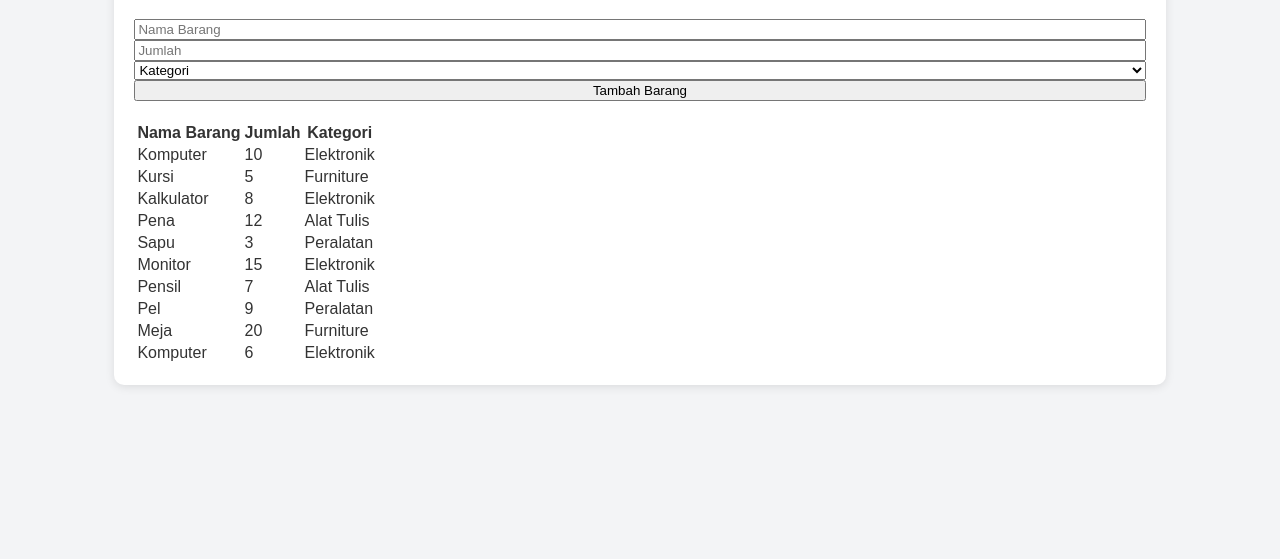
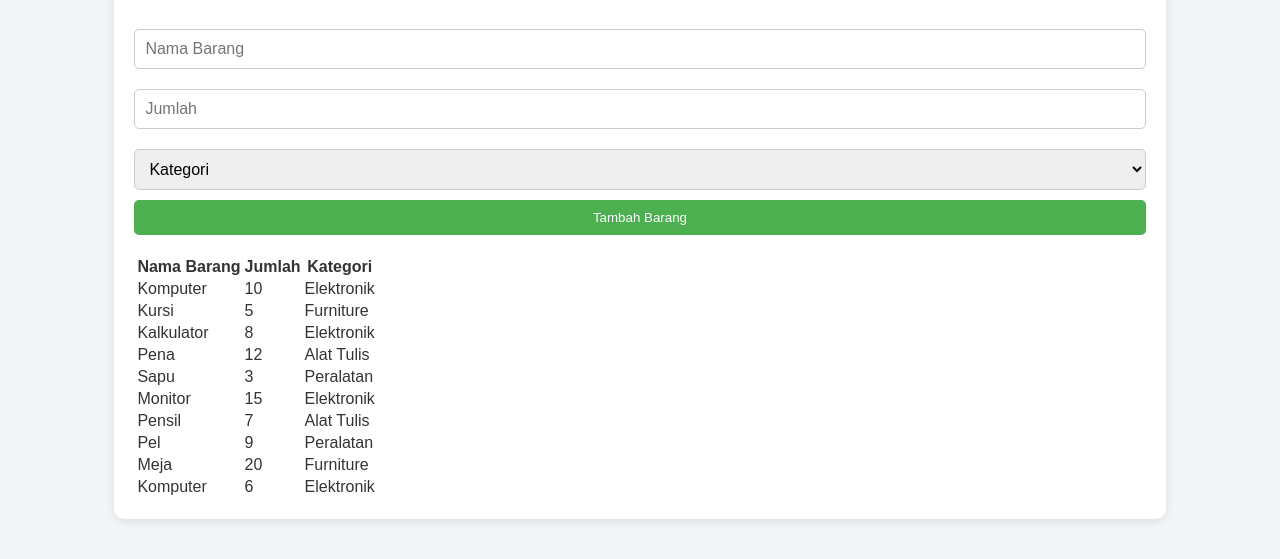
Before and after one commit to StevanyAngel/StevanyAngel-latihan-css, a plain HTML site: page index.html in a window 1280 px wide. Shown: the part 89-648 px from the top of the page. Drawn offline with Linux system fonts and the light colour scheme.

Commit message:
Design button

```diff
--- a/style.css
+++ b/style.css
@@ -23,3 +23,24 @@
     flex-direction: column;
     margin-bottom: 20px;
 }
+
+input, select {
+    margin: 10px 0;
+    padding: 10px;
+    font-size: 16px;
+    border: 1px solid #ccc;
+    border-radius: 5px;
+}
+
+button {
+    background-color: #4CAF50;
+    color: white;
+    padding: 10px;
+    border: none;
+    border-radius: 5px;
+    cursor: pointer;
+}
+
+button:hover {
+    background-color: #45a049;
+}
```
